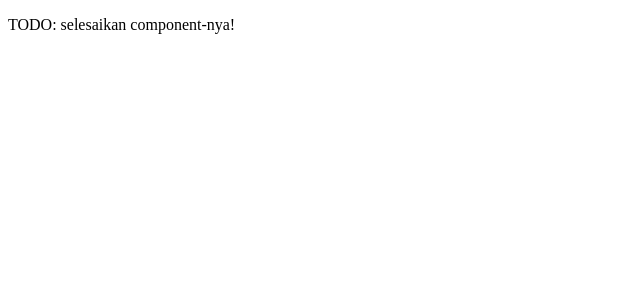
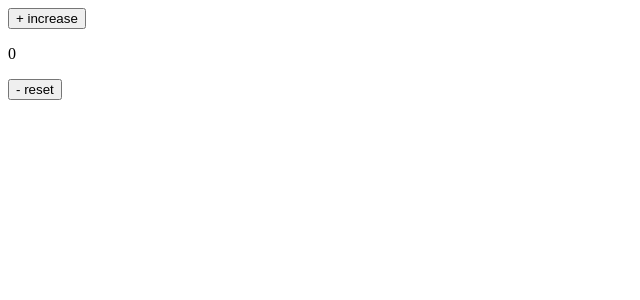
Before and after one commit to bimamib/Learn-React, a React (Vite) app in the folder component-state/: page / in a window 1280 px wide. Shown: the top 300 px of the page, without its empty margins (0-640 px from the left). Built offline with nearby package versions, Linux system fonts and the light colour scheme.

Commit message:
Menerapkan binding

```diff
--- a/component-state/src/index.jsx
+++ b/component-state/src/index.jsx
@@ -14,7 +14,7 @@ function IncreaseButton({ increase }) {
 }
 
 function ResetButton({ reset }) {
-  return <div onClick={reset}>- reset</div>;
+  return <button onClick={reset}>- reset</button>;
 }
 
 class CounterApp extends React.Component {
@@ -25,6 +25,10 @@ class CounterApp extends React.Component {
     this.state = {
       count: 0,
     };
+
+    // binding event handler
+    this.onIncreaseEventHandler = this.onIncreaseEventHandler.bind(this);
+    this.onResetEventHandler = this.onResetEventHandler.bind(this);
   }
 
   onIncreaseEventHandler() {
@@ -46,7 +50,9 @@ class CounterApp extends React.Component {
   render() {
     return (
       <div>
-        <p>TODO: selesaikan component-nya!</p>
+        <IncreaseButton increase={this.onIncreaseEventHandler} />
+        <CounterDisplay count={this.state.count} />
+        <ResetButton reset={this.onResetEventHandler} />
       </div>
     );
   }
```
